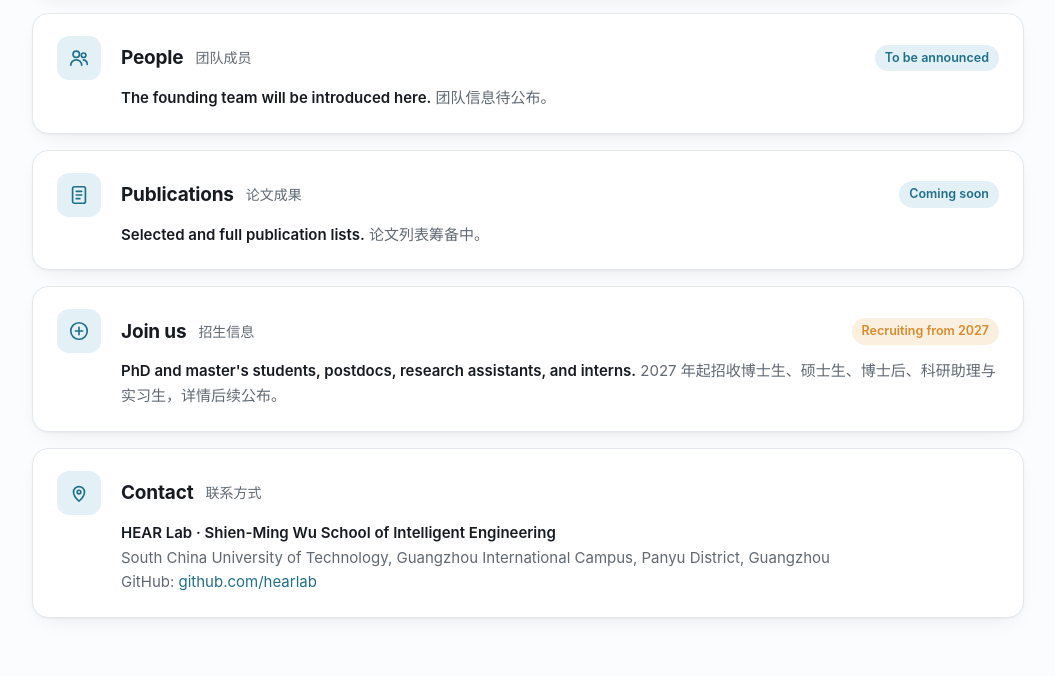
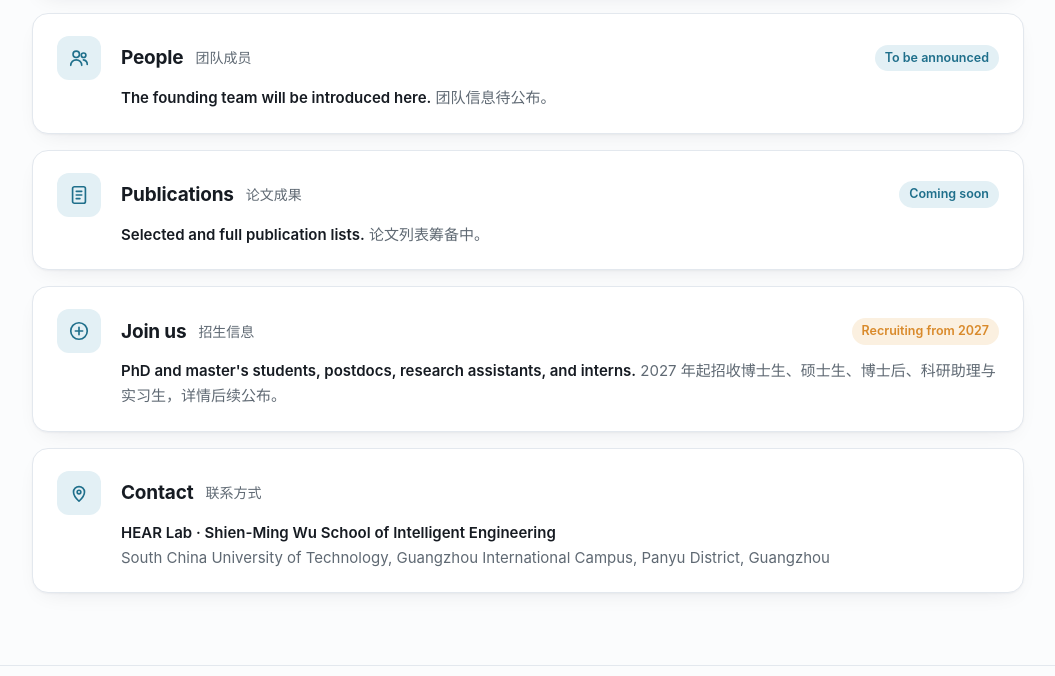
Before and after one commit to hearlab/hearlab.github.io, a plain HTML site: page index.html in a window 1280 px wide. Shown: the part 945-1621 px from the top of the page, without its empty margins (112-1167 px from the left). Drawn offline with Linux system fonts and the light colour scheme.

Commit message:
Update index.html

```diff
--- a/index.html
+++ b/index.html
@@ -185,7 +185,6 @@
           <div class="head"><h3>Contact</h3><span class="cn">联系方式</span></div>
           <p><b>HEAR Lab · Shien-Ming Wu School of Intelligent Engineering</b><br>
           South China University of Technology, Guangzhou International Campus, Panyu District, Guangzhou<br>
-          GitHub: <a href="https://github.com/hearlab">github.com/hearlab</a></p> <!-- 改这里：邮箱 -->
         </div>
       </article>
 
```
